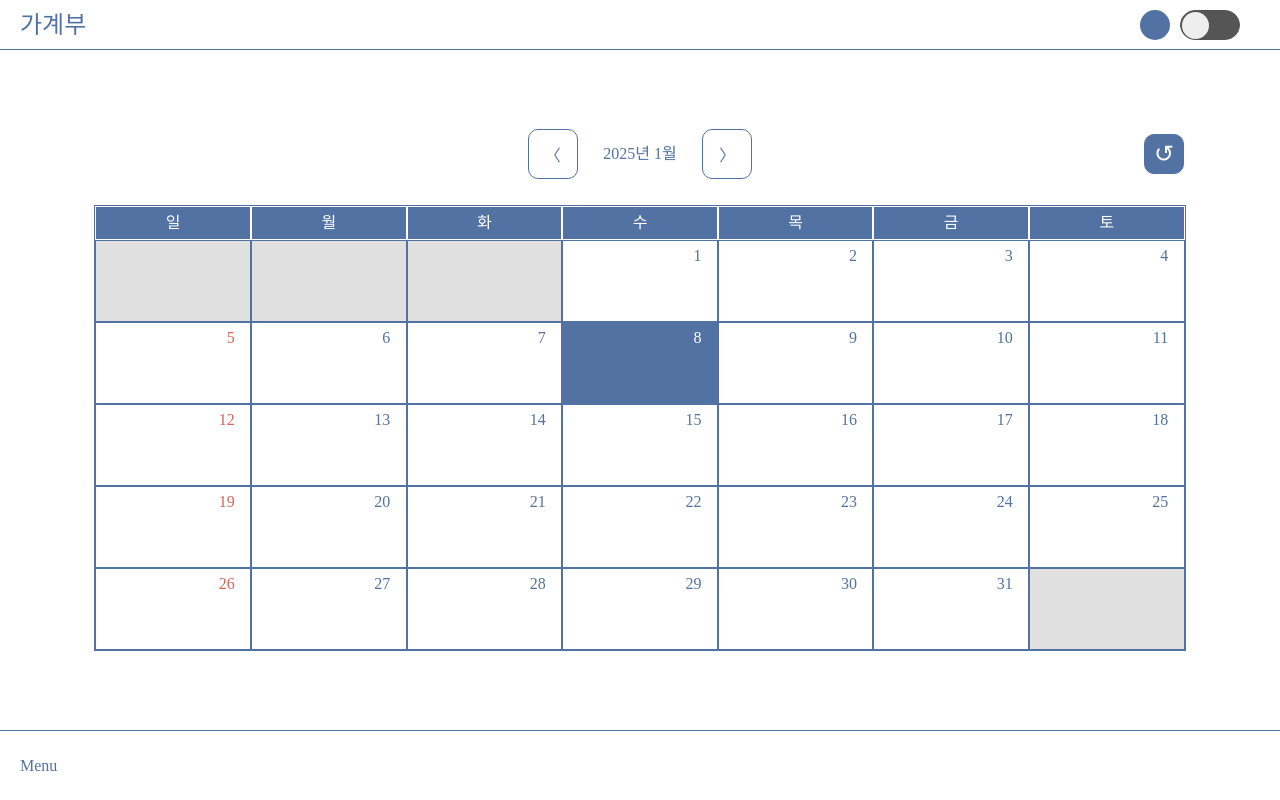
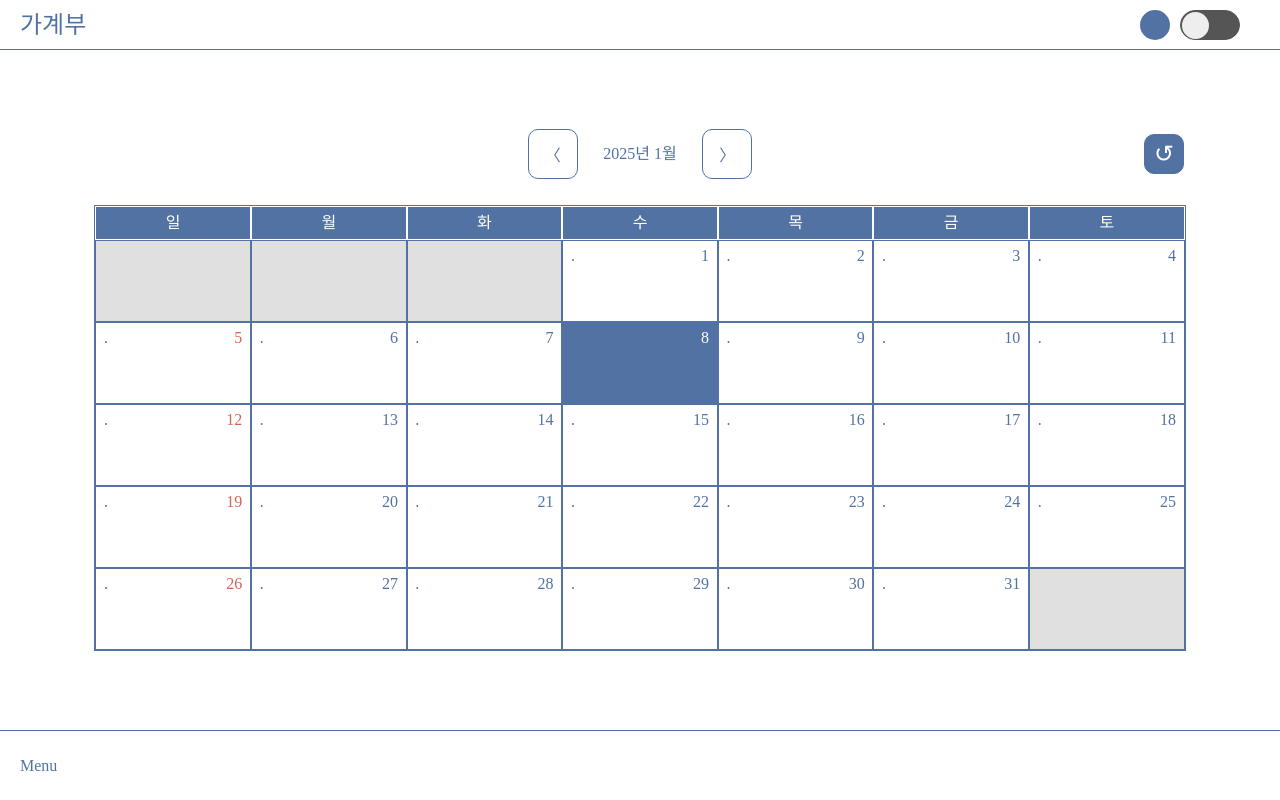
Before and after one commit to L-Hyeon/money-tracker, a React (Vite) app: page / in a window 1280 px wide. Built offline with nearby package versions, Linux system fonts and the light colour scheme; no server answers; a web font is replaced by a local one.

Commit message:
Feat] Add holiday information in calendar

```diff
--- /dev/null
+++ b/src/components/molecules/CalendarElement.tsx
@@ -0,0 +1,41 @@
+import styled from 'styled-components';
+import { CaldendarDate } from '../../libs/types/Calendar';
+import Flex from '../layouts/Layout';
+import Text from '../atoms/Text';
+
+type Props = {
+  dateElement: CaldendarDate;
+  navigate: () => void;
+  isToday: boolean;
+  color: string;
+};
+
+const CalendarElement = ({ dateElement, navigate, isToday, color }: Props) => {
+  return (
+    <Wrapper onClick={navigate} isActive={dateElement.date !== -1} isToday={isToday}>
+      <Flex style={{ marginTop: '5%' }} width="90%" align="space-between">
+        {dateElement.date !== -1 && <Text>.</Text>}
+        <Flex style={{ alignItems: 'flex-end' }} direction="column" height="100%">
+          <Text style={{ color: color }}>{dateElement.date !== -1 && dateElement.date}</Text>
+          <Text style={{ color: 'var(--red-color)' }}>{dateElement.info}</Text>
+        </Flex>
+      </Flex>
+    </Wrapper>
+  );
+};
+
+const Wrapper = styled.button<{ isActive: boolean; isToday: boolean }>`
+  cursor: ${props => (props.isActive ? 'pointer' : 'none')};
+  box-sizing: content-box;
+  padding: 0;
+  border: 0.5px solid var(--point-color);
+  width: 12dvw;
+  height: 10dvh;
+  display: flex;
+  flex-direction: column;
+  align-items: center;
+  background-color: ${props =>
+    props.isActive ? (props.isToday ? 'var(--point-color)' : 'transparent') : 'var(--invalid-color)'};
+`;
+
+export default CalendarElement;
--- a/src/components/organisms/Calendar.tsx
+++ b/src/components/organisms/Calendar.tsx
@@ -1,18 +1,21 @@
 import { useEffect, useState } from 'react';
 import Text from '../atoms/Text';
 import Flex from '../layouts/Layout';
-import styled from 'styled-components';
 import { dataStore } from '../../libs/store/DataStore';
 import { DAY_LIST, makeCalendarArray } from '../../libs/functions/Calendar';
 import { useNavigate } from 'react-router-dom';
+import { CaldendarDate } from '../../libs/types/Calendar';
+import CalendarElement from '../molecules/CalendarElement';
 
 const Calendar = () => {
   const navigate = useNavigate();
   const { today, selDate } = dataStore();
-  const [dateList, setDateList] = useState<number[][]>([]);
+  const [dateList, setDateList] = useState<CaldendarDate[][]>([]);
 
   useEffect(() => {
-    setDateList(makeCalendarArray(selDate));
+    makeCalendarArray(selDate).then(res => {
+      setDateList(res);
+    });
   }, [selDate]);
 
   const moveToDetailPage = (date: number) => {
@@ -47,28 +50,26 @@ const Calendar = () => {
         })}
       </Flex>
       <section key={`calendar_${selDate.getFullYear()}_${selDate.getMonth()}_${selDate.getDate()}`}>
-        {dateList.map((item, idx) => (
+        {dateList.map((weekElement, idx) => (
           <Flex key={`calendar-week_${idx}`}>
-            {item.map((day, i) => (
+            {weekElement.map((dateElement, i) => (
               <CalendarElement
                 key={`calendar_day_${i}`}
-                onClick={() => {
-                  if (day != -1) {
-                    moveToDetailPage(day);
+                dateElement={dateElement}
+                navigate={() => {
+                  if (dateElement.date != -1) {
+                    moveToDetailPage(dateElement.date);
                   }
                 }}
-                isActive={day !== -1}
-                isToday={isToday(day)}>
-                <Text
-                  width="90%"
-                  style={{
-                    textAlign: 'end',
-                    marginTop: '5%',
-                    color: i == 0 ? 'var(--red-color)' : isToday(day) ? 'var(--main-color)' : 'var(--point-color)',
-                  }}>
-                  {day !== -1 ? day : ''}
-                </Text>
-              </CalendarElement>
+                isToday={isToday(dateElement.date)}
+                color={
+                  i == 0 || dateElement.isHoliday
+                    ? 'var(--red-color)'
+                    : isToday(dateElement.date)
+                    ? 'var(--main-color)'
+                    : 'var(--point-color)'
+                }
+              />
             ))}
           </Flex>
         ))}
@@ -77,17 +78,4 @@ const Calendar = () => {
   );
 };
 
-const CalendarElement = styled.button<{ isActive: boolean; isToday: boolean }>`
-  cursor: ${props => (props.isActive ? 'pointer' : 'none')};
-  box-sizing: content-box;
-  padding: 0;
-  border: 0.5px solid var(--point-color);
-  width: 12dvw;
-  height: 10dvh;
-  display: flex;
-  flex-direction: column;
-  background-color: ${props =>
-    props.isActive ? (props.isToday ? 'var(--point-color)' : 'transparent') : 'var(--invalid-color)'};
-`;
-
 export default Calendar;
--- /dev/null
+++ b/src/libs/apis/GetHoliday.ts
@@ -0,0 +1,45 @@
+import { Holiday } from '../types/Calendar';
+
+export const getHolidays = async (year: number, month: number) => {
+  let holidays: Holiday[] = [];
+  await fetch(
+    `https://apis.data.go.kr/B090041/openapi/service/SpcdeInfoService/getRestDeInfo?serviceKey=${
+      import.meta.env.VITE_OPEN_DATA_API_KEY
+    }&solYear=${year}&solMonth=${('00' + month.toString()).slice(-2)}`,
+    {
+      method: 'GET',
+    }
+  )
+    .then(response => {
+      if (!response.ok) {
+        throw new Error(`Fetch Error Status: ${response.status}`);
+      }
+      console.log(response);
+      return response.text();
+    })
+    .then(data => {
+      const parser = new DOMParser(); // DOMParser 생성
+      const xmlDoc = parser.parseFromString(data, 'text/xml'); // XML 데이터 파싱
+
+      // XML 데이터에서 원하는 정보 추출
+      // console.log('XML 데이터:', xmlDoc);
+
+      // 예: 특정 태그의 값을 가져오기
+      const items = xmlDoc.getElementsByTagName('item');
+      for (let i = 0; i < items.length; i++) {
+        const dateName = items[i].getElementsByTagName('dateName')[0]?.textContent;
+        const locdate = items[i].getElementsByTagName('locdate')[0]?.textContent;
+        console.log(`휴일 이름: ${dateName}, 날짜: ${locdate}`);
+        holidays.push({
+          year: locdate?.slice(0, 4),
+          month: locdate?.slice(4, 6),
+          date: locdate?.slice(6, 8),
+          info: dateName,
+        });
+      }
+    })
+    .catch(err => {
+      console.error(err);
+    });
+  return holidays;
+};
--- a/src/libs/functions/Calendar.ts
+++ b/src/libs/functions/Calendar.ts
@@ -1,21 +1,47 @@
+import { getHolidays } from '../apis/GetHoliday';
+import { CaldendarDate } from '../types/Calendar';
+
 const DEFAULT_TRASH_VALUE = -1;
 const DAY_OF_WEEK = 7;
 
 export const DAY_LIST = ['일', '월', '화', '수', '목', '금', '토'];
 
-export const makeCalendarArray = (currentDate: Date) => {
+export const makeCalendarArray = async (currentDate: Date) => {
   let daysInMonth = new Date(currentDate.getFullYear(), currentDate.getMonth() + 1, 0).getDate();
+  let holidaysInMonth = await getHolidays(currentDate.getFullYear(), currentDate.getMonth() + 1);
 
-  let prevList = Array.from({
+  let prevList: CaldendarDate[] = Array.from({
     length: Math.max(0, new Date(currentDate.getFullYear(), currentDate.getMonth(), 1).getDay()),
-  }).map(() => DEFAULT_TRASH_VALUE);
-  let midList = Array.from({ length: daysInMonth }).map((_, i) => i + 1);
-  let nextList = Array.from({
+  }).map(() => {
+    return {
+      date: DEFAULT_TRASH_VALUE,
+      isHoliday: false,
+      info: '',
+    };
+  });
+  let midList: CaldendarDate[] = Array.from({ length: daysInMonth }).map((_, i) => {
+    return {
+      date: i + 1,
+      isHoliday: false,
+      info: '',
+    };
+  });
+  holidaysInMonth.map(e => {
+    midList[Number(e.date) - 1].isHoliday = true;
+    midList[Number(e.date) - 1].info = e.info ?? '';
+  });
+  let nextList: CaldendarDate[] = Array.from({
     length: 7 - ((prevList.length + midList.length) % 7),
-  }).map(() => DEFAULT_TRASH_VALUE);
+  }).map(() => {
+    return {
+      date: DEFAULT_TRASH_VALUE,
+      isHoliday: false,
+      info: '',
+    };
+  });
   let calendarList = prevList.concat(midList, nextList);
 
-  return calendarList.reduce((acc: number[][], cur, idx) => {
+  return calendarList.reduce((acc: CaldendarDate[][], cur, idx) => {
     let chunkIndex = Math.floor(idx / DAY_OF_WEEK);
     if (!acc[chunkIndex]) {
       acc[chunkIndex] = [];
--- /dev/null
+++ b/src/libs/types/Calendar.ts
@@ -0,0 +1,12 @@
+export type CaldendarDate = {
+  date: number;
+  isHoliday: boolean;
+  info: string | null;
+};
+
+export type Holiday = {
+  year: string | undefined;
+  month: string | undefined;
+  date: string | undefined;
+  info: string | null;
+};
--- a/src/pages/CalendarPage.tsx
+++ b/src/pages/CalendarPage.tsx
@@ -3,8 +3,6 @@ import Button from '../components/atoms/Button';
 import Text from '../components/atoms/Text';
 import Calendar from '../components/organisms/Calendar';
 import { dataStore } from '../libs/store/DataStore';
-
-import Undo from '../assets/icons/undo.svg?react';
 
 const CalendarPage = () => {
   const { today, selDate, setSelDate } = dataStore();
```
Also changed, not shown: 1 other file (tests, documents, lock files or other folders).
